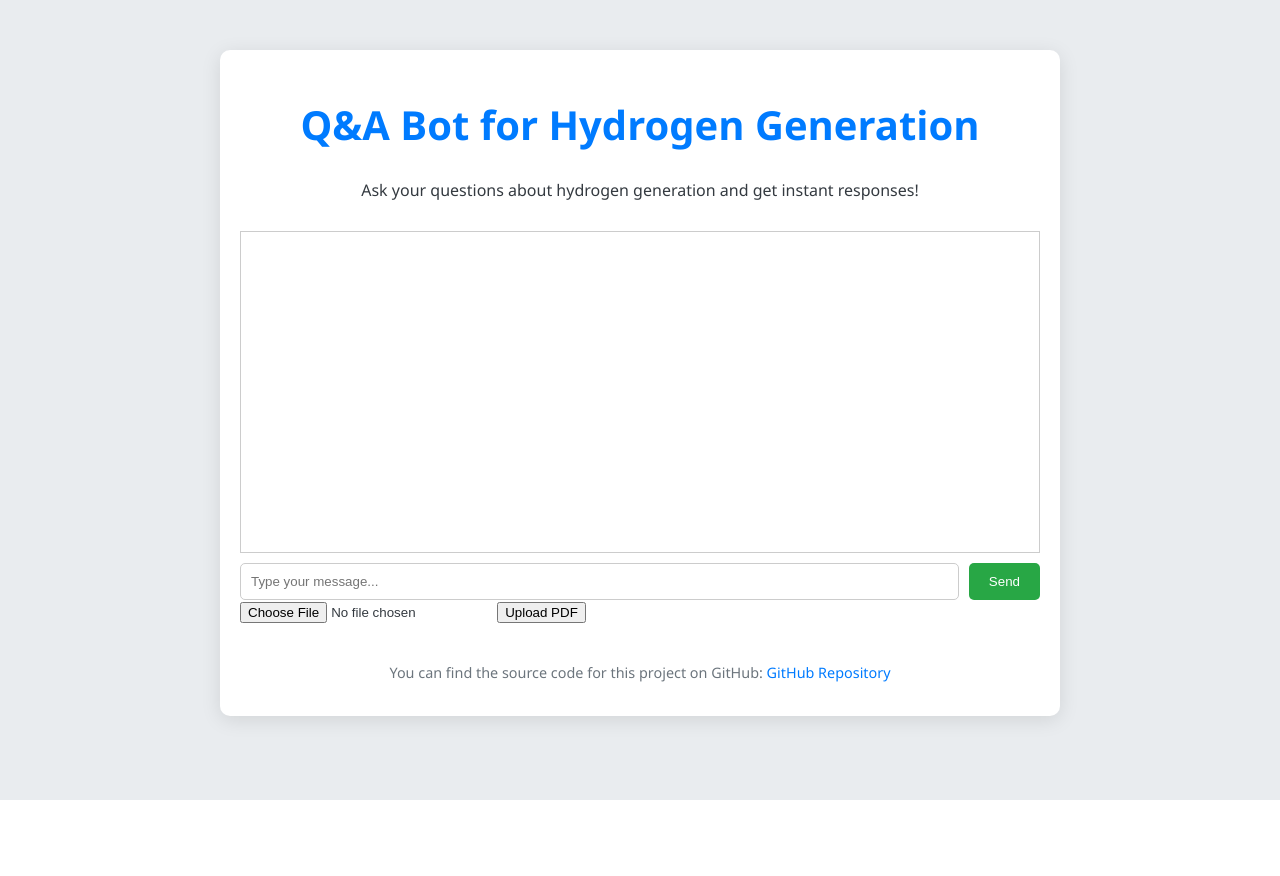
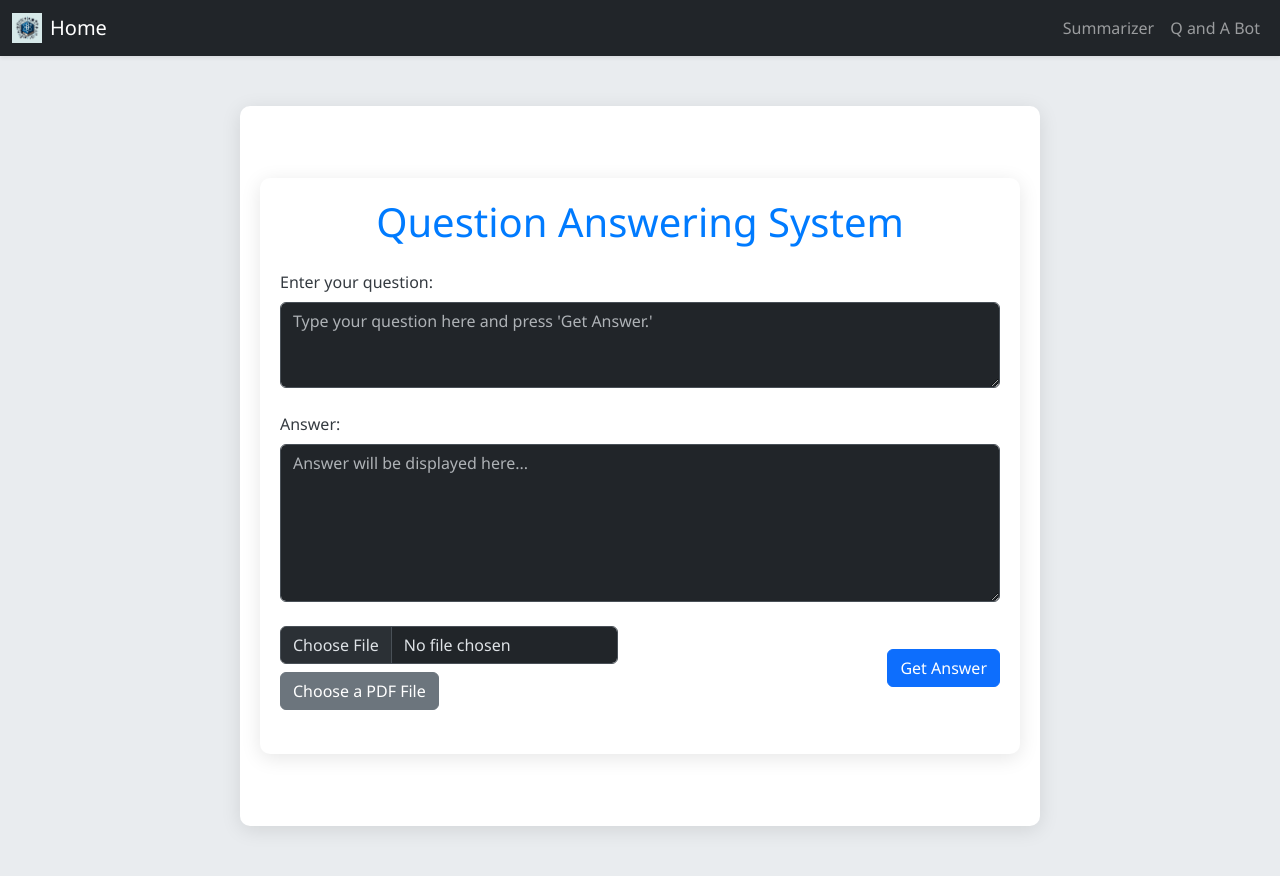
Before and after one commit to MK2706/RAG-for-Hydroge-Generation, a Flask app: template templates/qa.html in a window 1280 px wide. Before the commit the page ends 800 px from the top, so only its background shows below. Run offline with Flask 3, Linux system fonts and the light colour scheme; the template is opened without the code that fills it, so the values that code supplies are empty.

Commit message:
Update qa.html

```diff
--- a/templates/qa.html
+++ b/templates/qa.html
@@ -1,45 +1,77 @@
+{% extends 'base.html' %}
+{% block content %}
+
 <!DOCTYPE html>
-<html lang="en">
+<html lang="en" data-bs-theme="dark">
 <head>
-    <meta charset="UTF-8">
-    <meta name="viewport" content="width=device-width, initial-scale=1.0">
-    <title>Q&A Bot | RAG Framework for Hydrogen Generation</title>
-    <link rel="stylesheet" href="{{ url_for('static', filename='css/qa.css') }}"> <!-- Link to the external CSS file -->
+    <title>Question Answering System</title>
+    <link rel="stylesheet" href="{{ url_for('static', filename='css/qa.css') }}">
 </head>
 <body>
-    <div class="container">
-        <header>
-            <h1>Q&A Bot for Hydrogen Generation</h1>
-            <p>Ask your questions about hydrogen generation and get instant responses!</p>
-        </header>
+    <div class="container my-5">
+        <h1 class="text-center mb-4">Question Answering System</h1>
 
-        <div class="chat-box" id="chat-box"></div>
+        <!-- Form for question input and file upload -->
+        <form method="post" enctype="multipart/form-data">
+            <div class="mb-4">
+                <label for="input_question" class="form-label">Enter your question:</label>
+                <textarea
+                    id="input_question"
+                    name="input_question"
+                    class="form-control"
+                    rows="3"
+                    placeholder="Type your question here and press 'Get Answer.'"
+                >{{ request.form.get('input_question', '') }}</textarea>
+            </div>
 
-        <div class="input-container">
-            <input type="text" id="user-input" onkeypress="handleKeyPress(event)" placeholder="Type your message..." autocomplete="off">
-            <button class="btn-send" onclick="sendMessage()">Send</button>
-        </div>
+            <div class="mb-4">
+                <label for="answer" class="form-label">Answer:</label>
+                <textarea
+                    id="answer"
+                    class="form-control"
+                    rows="6"
+                    placeholder="Answer will be displayed here..."
+                    readonly
+                >{{ result or "" }}</textarea>
+            </div>
 
-        <form id="upload-form" onsubmit="uploadPDF(); return false;">
-            <input type="file" name="file" required>
-            <button type="submit">Upload PDF</button>
+            <div class="d-flex justify-content-between align-items-center mb-4">
+                <div class="file-input">
+                    <input
+                        type="file"
+                        id="upload-doc"
+                        name="upload-doc"
+                        accept=".pdf"
+                        class="form-control"
+                        onchange="updateFileName(this)"
+                    />
+                    <label for="upload-doc" class="btn btn-secondary mt-2">Choose a PDF File</label>
+                    <span id="file-name" class="text-muted ms-2"></span>
+                </div>
+                <button type="submit" class="btn btn-primary">Get Answer</button>
+            </div>
         </form>
 
-        <footer>
-            <p>
-                You can find the source code for this project on GitHub:
-                <a
-                    href="https://github.com/MK2706/RAG-for-Hydroge-Generation"
-                    class="github-link"
-                    target="_blank"
-                    rel="noopener noreferrer">
-                    GitHub Repository
-                </a>
-            </p>
-        </footer>
+        <!-- Uploaded files section -->
+        {% if uploaded_files %}
+        <div class="uploaded-files mt-4">
+            <h3>Uploaded Files:</h3>
+            <ul class="list-group">
+                {% for file in uploaded_files %}
+                <li class="list-group-item">{{ file }}</li>
+                {% endfor %}
+            </ul>
+        </div>
+        {% endif %}
     </div>
 
-    <!-- Include the external JavaScript file -->
-    <script src="{{ url_for('static', filename='script/qa.js') }}"></script> <!-- Update with the correct path -->
+    <script>
+        function updateFileName(input) {
+            const fileName = input.files[0]?.name || "No file chosen";
+            document.getElementById("file-name").textContent = fileName;
+        }
+    </script>
 </body>
 </html>
+
+{% endblock %}
```
